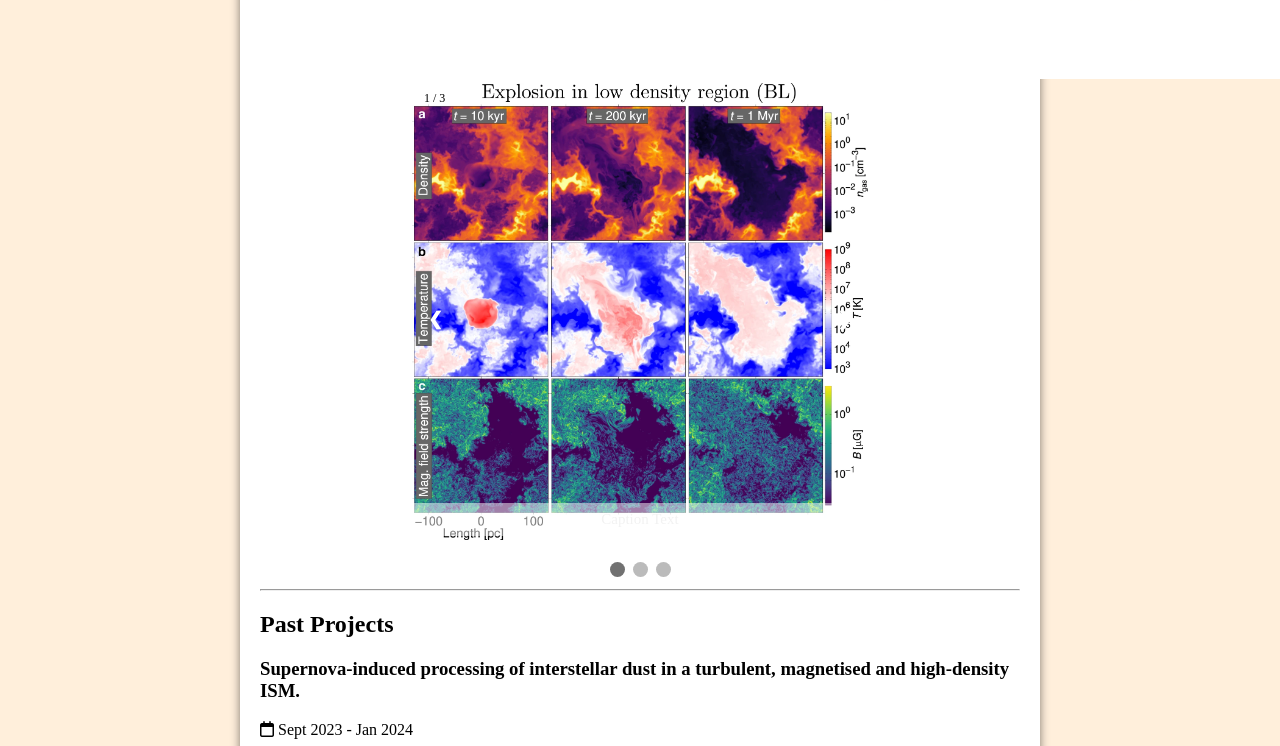
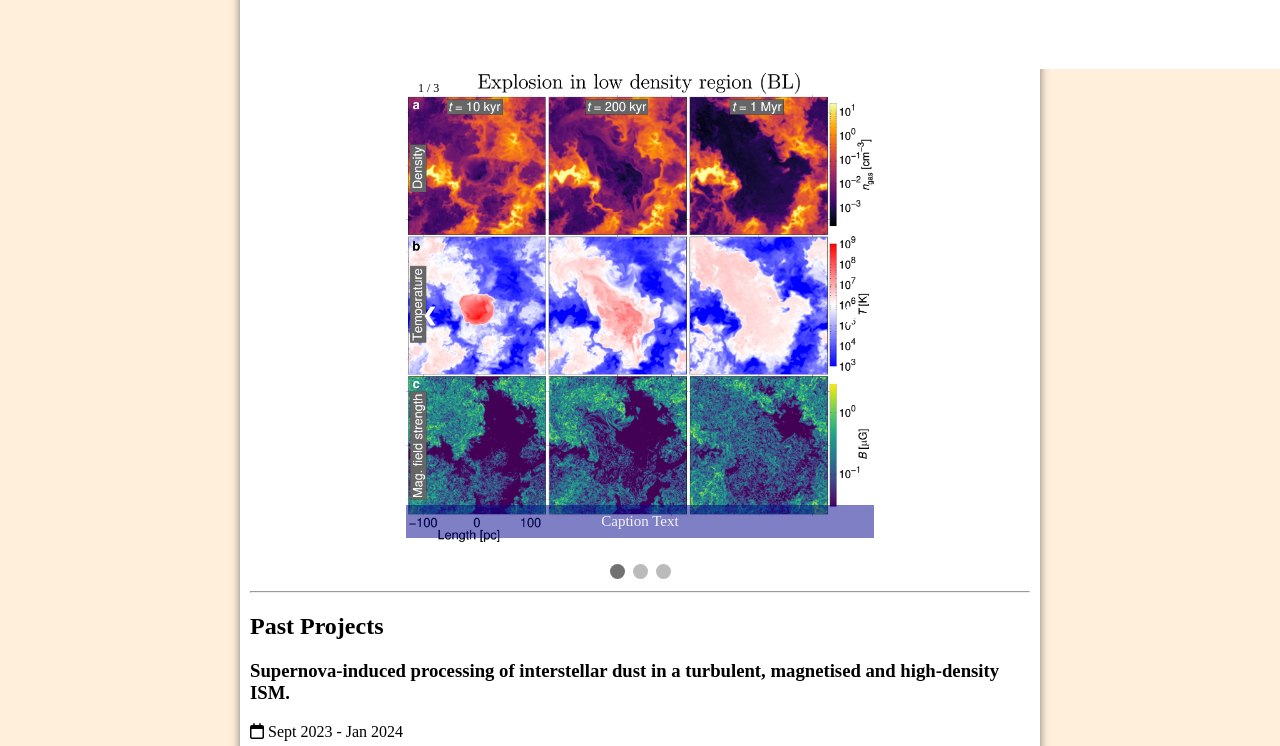
Before and after one commit to aurora-capobianco/aurora-capobianco.github.io, a plain HTML site: page projects.html in a window 1280 px wide. Shown: the part 1014-1760 px from the top of the page. Drawn offline with nearby package versions, Linux system fonts and the light colour scheme.

Commit message:
Update styles.css

```diff
--- a/css/styles.css
+++ b/css/styles.css
@@ -90,7 +90,7 @@ nav ul {
     margin: 0;
     display: flex;
     justify-content: center;
-    box-shadow: 0 0 10px rgba(0,0,0,0.5);
+    box-shadow: 0 0 10px rgba(0,0,0,0.3);
 }
 
 nav ul li {
@@ -114,7 +114,7 @@ nav ul li a.active, nav ul li a:hover {
 main {
     max-width: 800px;
     margin: 20px auto;
-    padding: 20px;
+    padding: 10px;
     background-color: white;
     box-shadow: 0 0 10px rgba(0,0,0,0.5);
     border-radius: 10px;
@@ -458,7 +458,7 @@ footer {
 
 /* Slideshow container */
 .slideshow-container {
-  max-width: 60%;
+  width: 60%;
   position: relative;
   margin: auto;
 }
@@ -514,7 +514,7 @@ footer {
   width: 100%;
   text-align: center;
   /*background-color: #222;*/
-  background: rgba(255,255,255,0.5); //
+  background: rgba(0,0,140,0.5); //
   padding: 2px 16px;
 }
 /* Number text (1/3 etc) */
```
